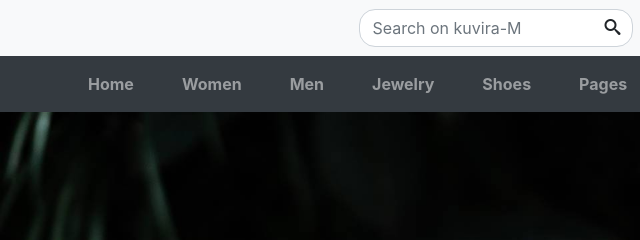
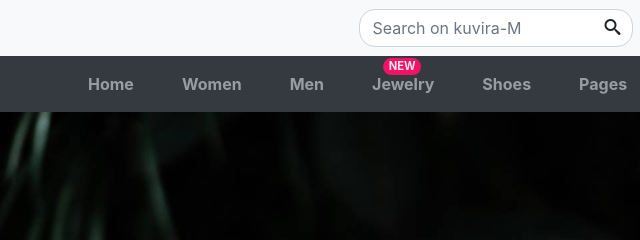
Before and after one commit to ianteoyy/kuvira-m, a plain HTML site: page index.html in a window 1280 px wide. Shown: the top 240 px of the page, 0-640 px from the left. Drawn offline with Linux system fonts and the light colour scheme; files whose address does not match are found by name.

Commit message:
add floating "new" thingy

```diff
--- a/index.html
+++ b/index.html
@@ -74,7 +74,7 @@
           <li class="nav-item">
             <a class="nav-link" href="#">Men</a>
           </li>
-          <li class="nav-item">
+          <li class="nav-item new">
             <a class="nav-link" href="#">Jewelry</a>
           </li>
           <li class="nav-item">
--- a/sass/main.scss
+++ b/sass/main.scss
@@ -73,6 +73,19 @@ button.btn {
     > a {
       font-weight: 700;
     }
+  }
+  .new::before{
+    content: "new";
+    transform: translate(50%, -35%);
+    background-color: $pink-color;
+    position: absolute;
+    color: $white-color;
+    font-size: 0.7em;
+    padding: 0 0.5em;
+    border-radius: 1em;
+    text-align: center;
+    text-transform: uppercase;
+    font-weight: 700;
   }
 }
 
```
Also changed, not shown: public/stylesheets/main.css, 1 other file.
